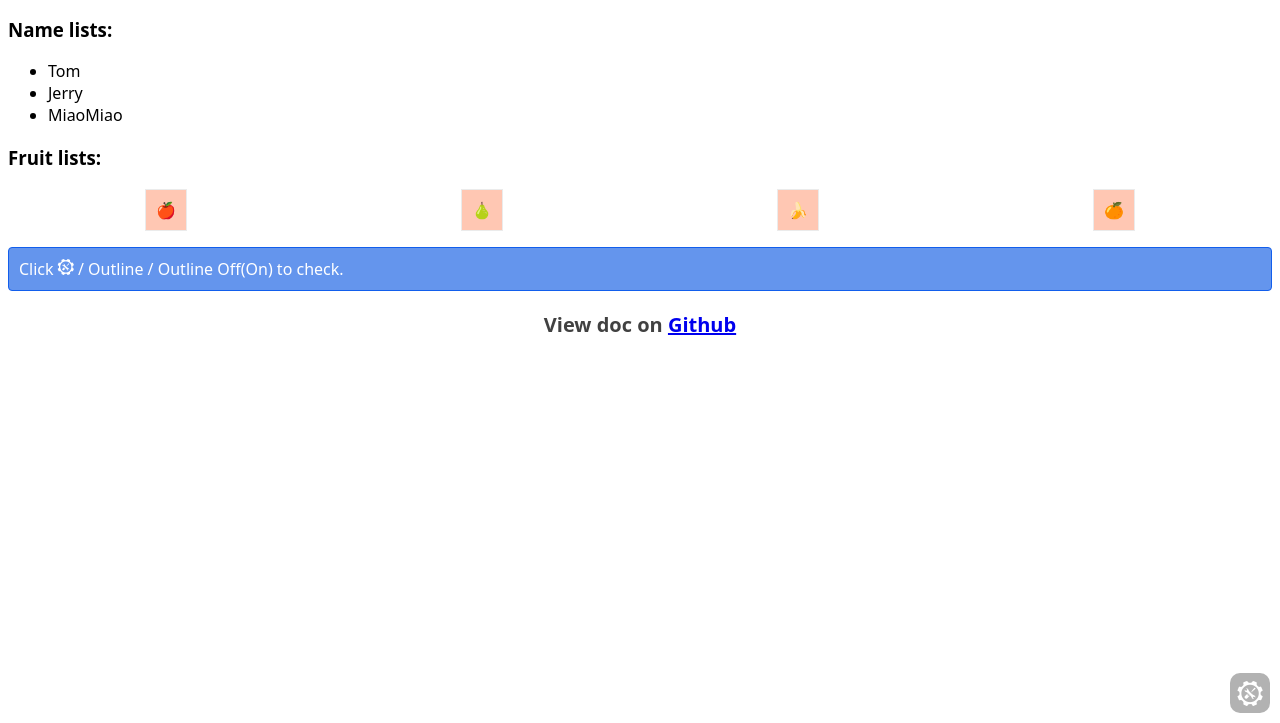
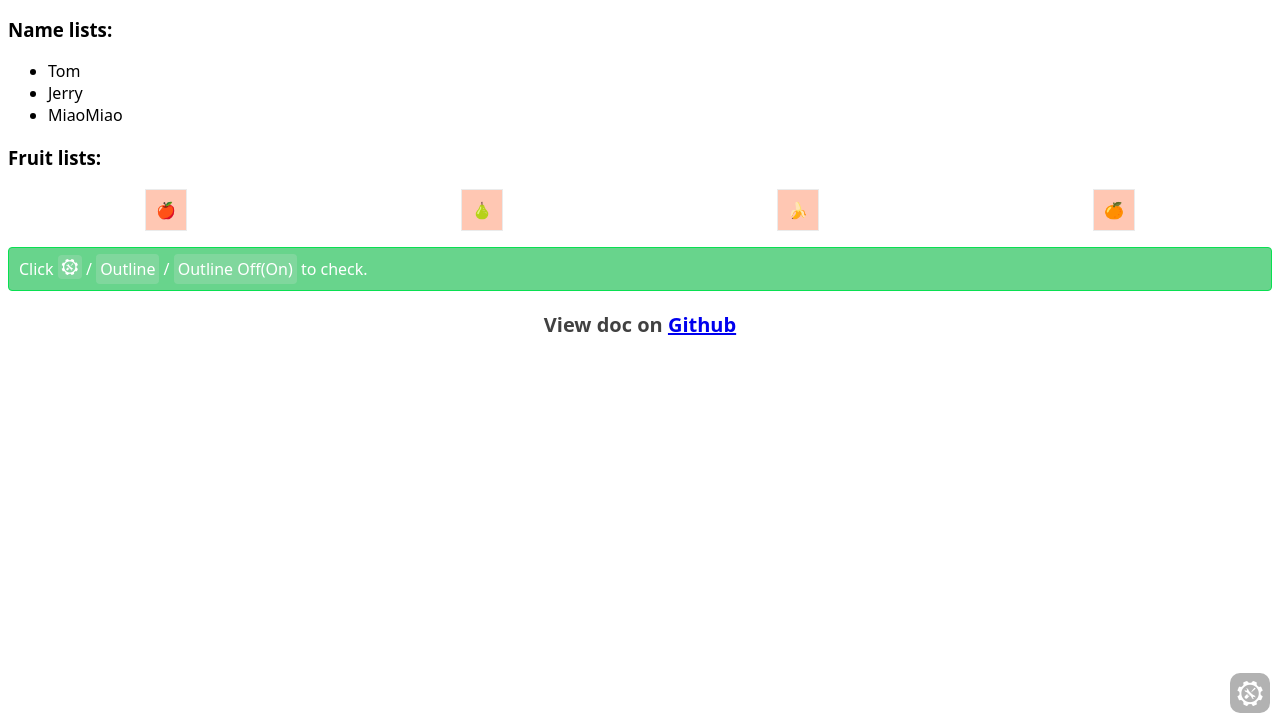
Before and after one commit to pomelo-chuan/eruda-outline-plugin, a website: page docs/index.html in a window 1280 px wide. Shown: the part 77-800 px from the top of the page. Drawn offline with Linux system fonts and the light colour scheme.

Commit message:
edit doc

```diff
--- a/docs/index.html
+++ b/docs/index.html
@@ -46,10 +46,16 @@
     }
 
     .tip {
-      background-color: cornflowerblue;
+      background-color: rgb(104, 212, 140);
       color: white;
       padding: 10px;
-      border: 1px solid rgb(18, 94, 236);
+      border: 1px solid rgb(9, 224, 81);
+      border-radius: 4px;
+    }
+
+    .mark {
+      background-color: rgba(226, 226, 226, 0.2);
+      padding: 4px;
       border-radius: 4px;
     }
   </style>
@@ -81,7 +87,8 @@
   </section>
 
   <section>
-    <p class="tip">Click <span class="eruda-icon-tool"></span> / Outline / Outline Off(On) to check.</p>
+    <p class="tip">Click <span class="eruda-icon-tool mark"></span> / <span class="mark">Outline</span> / <span
+        class="mark">Outline Off(On)</span> to check.</p>
     <div class="doc">View doc on <a href="https://github.com/pomelo-chuan/eruda-outline-plugin">Github</a></div>
   </section>
   <script>eruda.add(erudaOutlinePlugin)</script>
```
Also changed, not shown: README.md, midea/IMG_3406.JPEG (deleted), midea/IMG_3413.JPEG (added).
